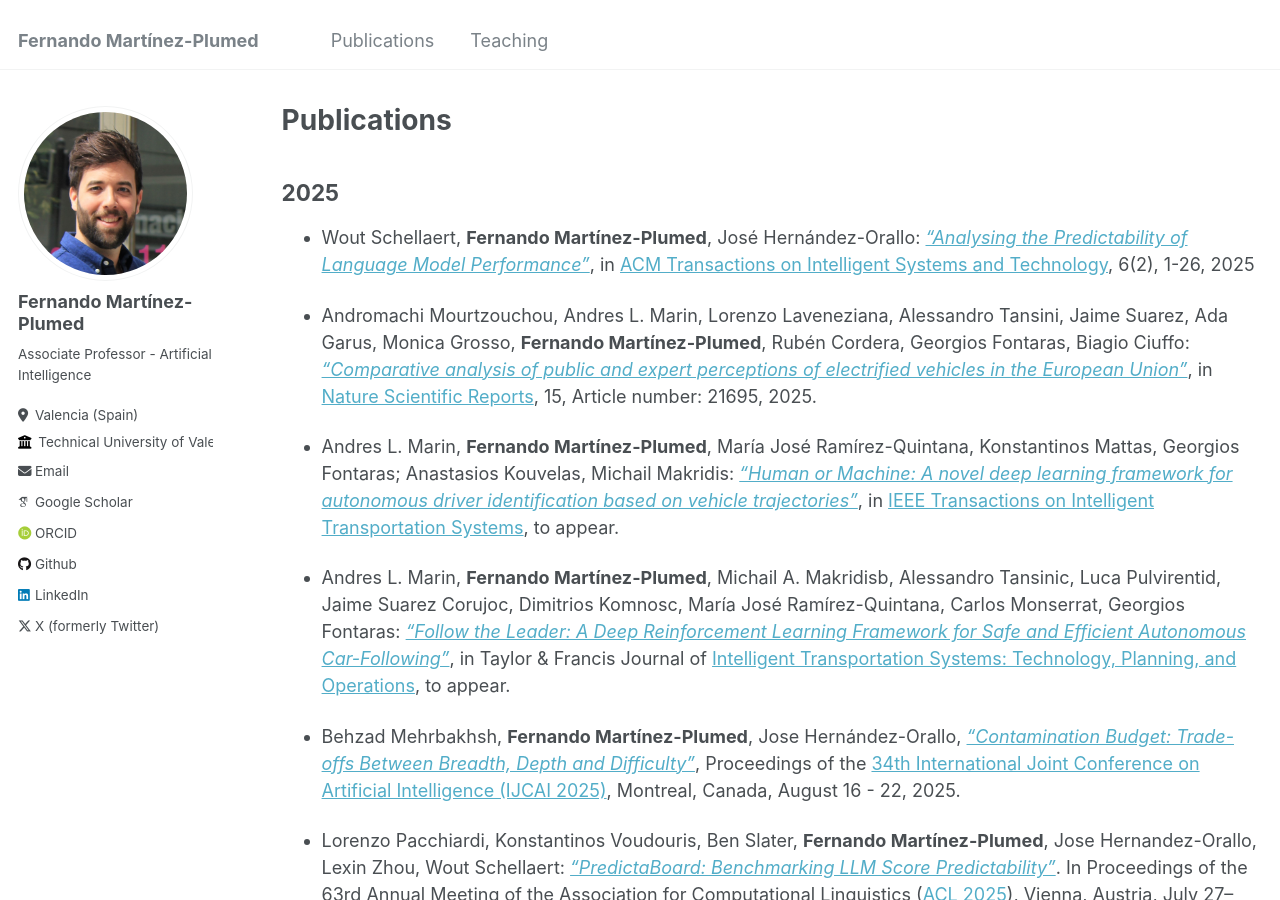
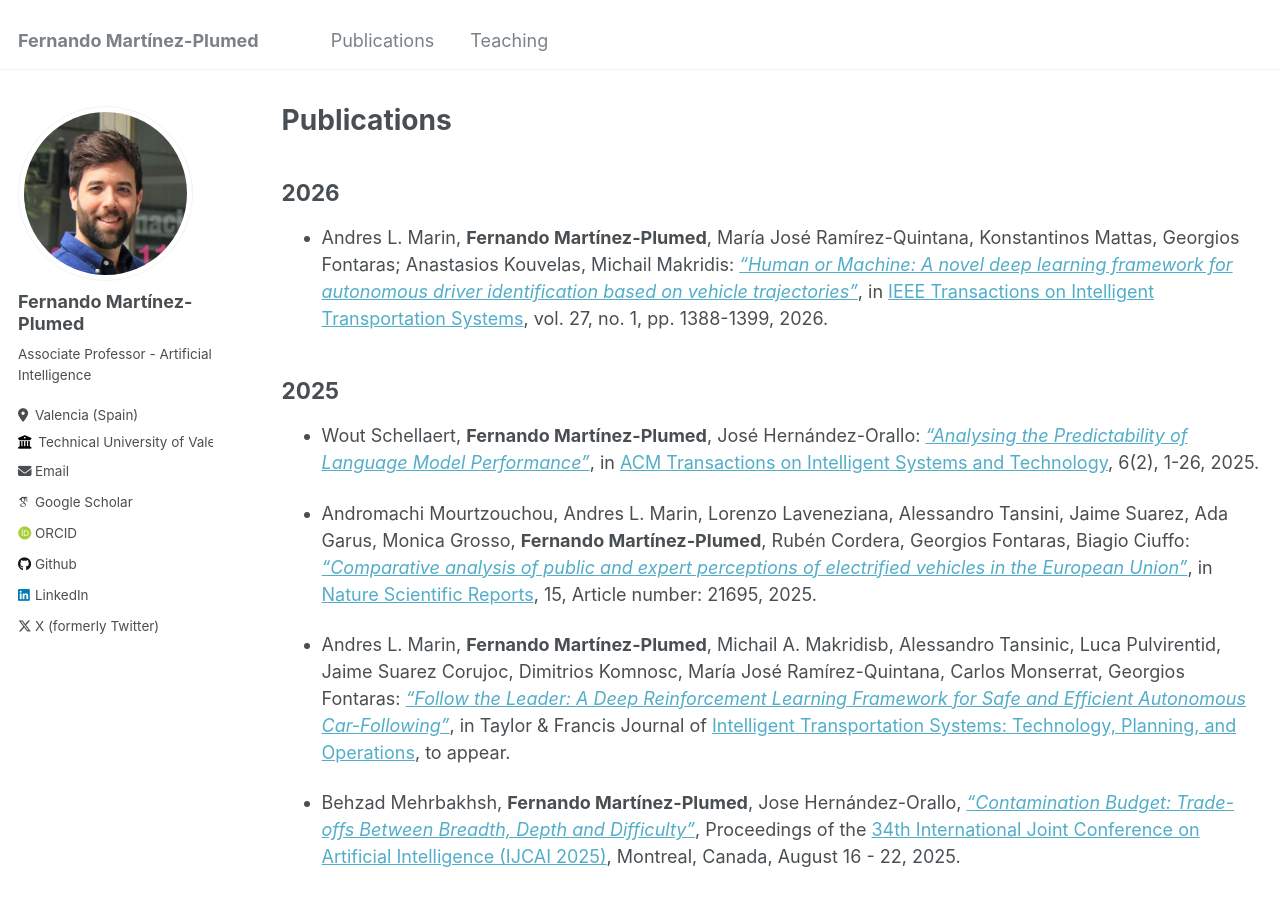
Before and after one commit to nandomp/nandomp.github.io, a Jekyll site: the page built from _pages/publications.md, in a window 1280 px wide and 900 px high. Built offline with Jekyll 4.4.1, drawn with Linux system fonts in a browser that asks for light colours; some web fonts are replaced.

Commit message:
Update publications.md

```diff
--- a/_pages/publications.md
+++ b/_pages/publications.md
@@ -5,13 +5,16 @@ permalink: /publications/
 author_profile: true
 ---
 
+2026
+----
+
+* Andres L. Marin, **Fernando Martínez-Plumed**,  María José Ramírez-Quintana, Konstantinos Mattas, Georgios Fontaras; Anastasios Kouvelas, Michail Makridis: [*"Human or Machine: A novel deep learning framework for autonomous driver identification based on vehicle trajectories"*](https://ieeexplore.ieee.org/document/11247850), in [IEEE Transactions on Intelligent Transportation Systems](https://ieee-itss.org/pub/t-its/), vol. 27, no. 1, pp. 1388-1399, 2026.
+
 2025
 ----
-* Wout Schellaert, **Fernando Martínez-Plumed**, José Hernández-Orallo: [*"Analysing the Predictability of Language Model Performance"*](http://dx.doi.org/10.1145/3706118), in [ACM Transactions on Intelligent Systems and Technology](https://dl.acm.org/journal/TIST), 6(2), 1-26, 2025
+* Wout Schellaert, **Fernando Martínez-Plumed**, José Hernández-Orallo: [*"Analysing the Predictability of Language Model Performance"*](http://dx.doi.org/10.1145/3706118), in [ACM Transactions on Intelligent Systems and Technology](https://dl.acm.org/journal/TIST), 6(2), 1-26, 2025.
 
 * Andromachi Mourtzouchou, Andres L. Marin, Lorenzo Laveneziana, Alessandro Tansini, Jaime Suarez, Ada Garus, Monica Grosso, **Fernando Martínez-Plumed**, Rubén Cordera, Georgios Fontaras, Biagio Ciuffo: [*"Comparative analysis of public and expert perceptions of electrified vehicles in the European Union"*](https://doi.org/10.1038/s41598-025-06071-0), in [Nature Scientific Reports](https://www.nature.com/srep/), 15, Article number: 21695, 2025.
-
-* Andres L. Marin, **Fernando Martínez-Plumed**,  María José Ramírez-Quintana, Konstantinos Mattas, Georgios Fontaras; Anastasios Kouvelas, Michail Makridis: [*"Human or Machine: A novel deep learning framework for autonomous driver identification based on vehicle trajectories"*](https://ieeexplore.ieee.org/document/11247850), in [IEEE Transactions on Intelligent Transportation Systems](https://ieee-itss.org/pub/t-its/), to appear.
 
 * Andres L. Marin, **Fernando Martínez-Plumed**, Michail A. Makridisb, Alessandro Tansinic, Luca Pulvirentid, Jaime Suarez Corujoc, Dimitrios Komnosc, María José Ramírez-Quintana, Carlos Monserrat, Georgios Fontaras: [*"Follow the Leader: A Deep Reinforcement Learning Framework for Safe and Efficient Autonomous Car-Following"*](https://doi.org/10.1080/15472450.2025.2576907), in Taylor & Francis Journal of [Intelligent Transportation Systems: Technology, Planning, and Operations](https://www.tandfonline.com/journals/gits20), to appear.
 
@@ -28,6 +31,8 @@ author_profile: true
 * John Burden, Lorenzo Pacchiardi, **Fernando Martínez-Plumed**, Jose Hernandez-Orallo: [*"A Framework for General-Purpose AI Model Categorisation*](https://dx.doi.org/10.2760/5330387), FERNANDEZ LLORCA, D. and GOMEZ, E. (editors), Publications Office of the European Union, Luxembourg, 2025, https://data.europa.eu/doi/10.2760/5330387, JRC143256.
 
 * Lorenzo Pacchiardi, John Burden, **Fernando Martínez-Plumed**, Jose Hernandez-Orallo: [*"A Framework to Categorise Modified General-Purpose AI Models as New Models Based on Behavioural Changes*](https://dx.doi.org/10.2760/4372557), FERNANDEZ LLORCA, D. and GOMEZ, E. (editors), Publications Office of the European Union, Luxembourg, 2025, https://data.europa.eu/doi/10.2760/4372557, JRC143257.
+
+*
 
 * Lorenzo Pacchiardi, Konstantinos Voudouris, Ben Slater, **Fernando Martínez-Plumed**, José Hernández-Orallo, Lexin Zhou, Wout Schellaert: [*"PredictaBoard: Benchmarking LLM Score Predictability"*](https://arxiv.org/abs/2502.14445). arXiv preprint arXiv:2502.14445, 2025
 
```
